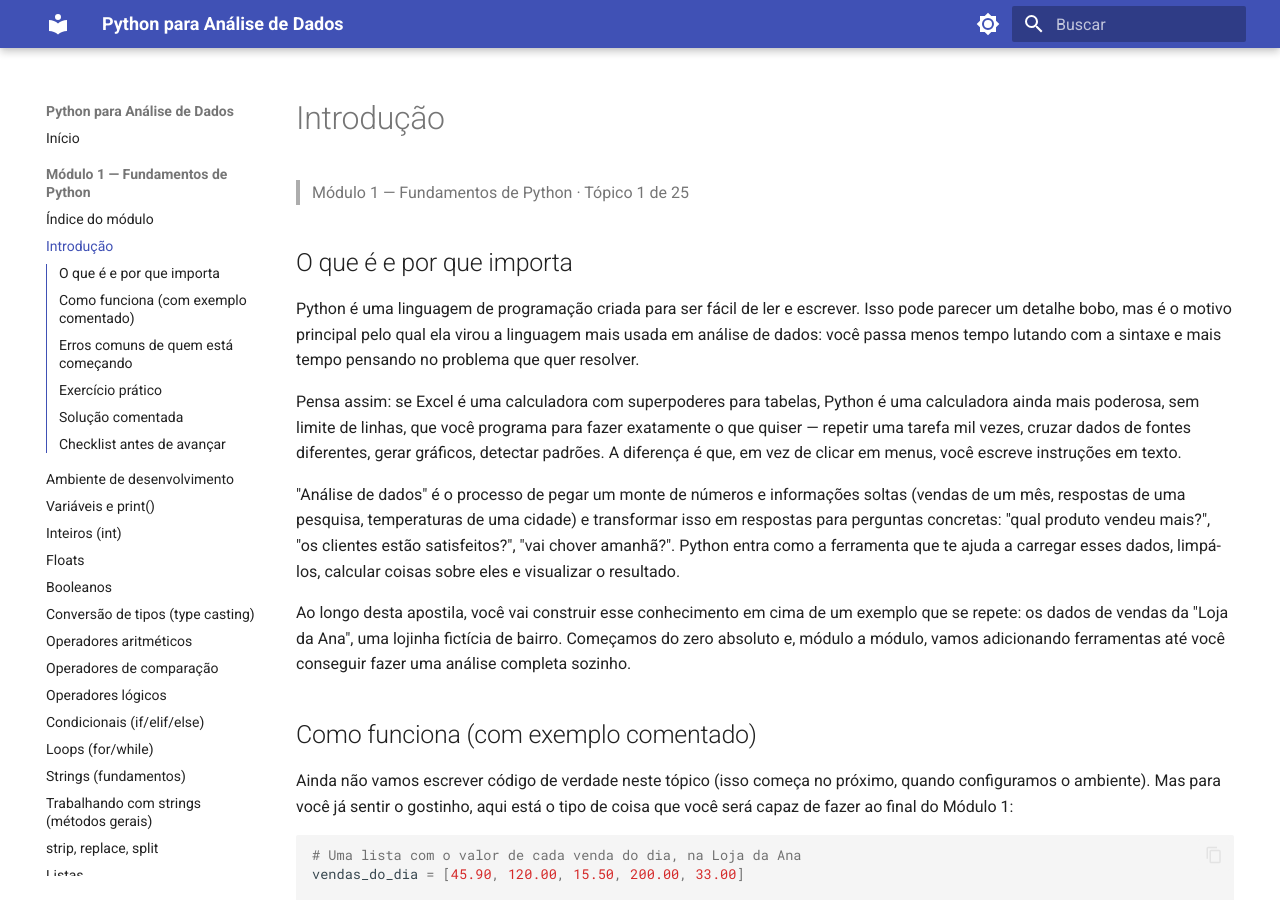
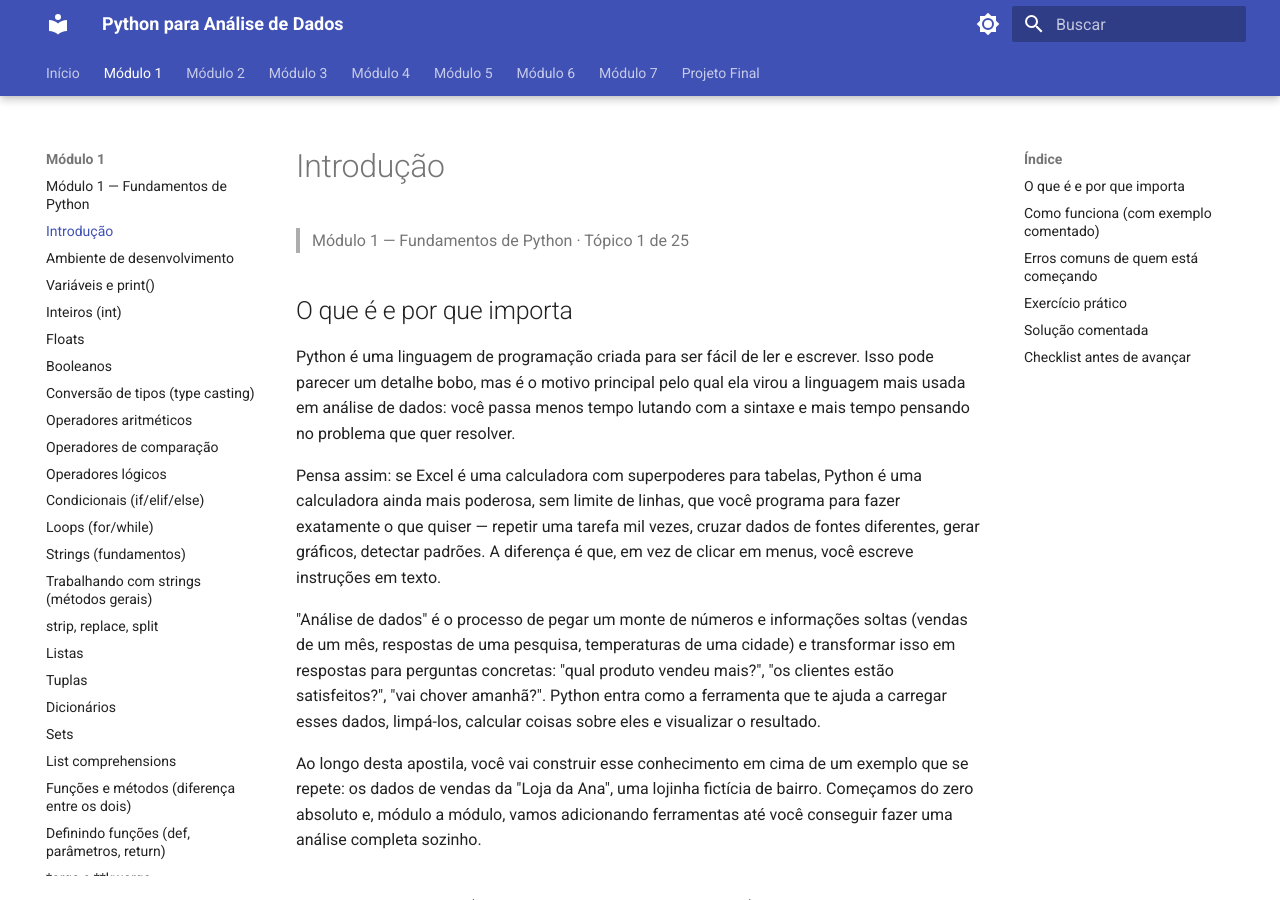
Before and after one commit to lhleonardo/apostila-python-datascience, an MkDocs documentation site: the page built from apostila-python-data-analysis/01-fundamentos-python/01-introducao.md, in a window 1280 px wide and 900 px high. Built offline with MkDocs 1.6.1 and Material for MkDocs 9.7.7, drawn with Linux system fonts in a browser that asks for light colours.

Commit message:
Restaura abas de módulo no topo com rótulos curtos e sidebar por módulo
Evita tanto o corte de abas (rótulos mais curtos + scroll indicado
por CSS) quanto o sidebar único com todos os módulos empilhados
(cada aba mostra só os tópicos do seu módulo).

```diff
--- a/mkdocs.yml
+++ b/mkdocs.yml
@@ -19,14 +19,15 @@ theme:
         icon: material/brightness-4
         name: Modo claro
   features:
+    - navigation.tabs
+    - navigation.tabs.sticky
     - navigation.top
     - navigation.indexes
-    - navigation.sections
-    - navigation.expand
-    - toc.integrate
     - search.suggest
     - search.highlight
     - content.code.copy
+extra_css:
+  - extra.css
 markdown_extensions:
   - admonition
   - pymdownx.details
@@ -41,8 +42,8 @@ plugins:
 
 nav:
   - Início: "README.md"
-  - "Módulo 1 — Fundamentos de Python":
-      - "Índice do módulo": 01-fundamentos-python/00-indice.md
+  - "Módulo 1":
+      - "Módulo 1 — Fundamentos de Python": 01-fundamentos-python/00-indice.md
       - "Introdução": 01-fundamentos-python/01-introducao.md
       - "Ambiente de desenvolvimento": 01-fundamentos-python/02-ambiente-de-desenvolvimento.md
       - "Variáveis e print()": 01-fundamentos-python/03-variaveis-e-print.md
@@ -69,8 +70,8 @@ nav:
       - "Funções lambda": 01-fundamentos-python/24-funcoes-lambda.md
       - "Funções built-in (len, sum, map, filter, etc.)": 01-fundamentos-python/25-funcoes-built-in.md
       - "Lista de exercícios — Módulo 1": 01-fundamentos-python/26-lista-de-exercicios.md
-  - "Módulo 2 — Python Intermediário e Ambiente":
-      - "Índice do módulo": 02-python-intermediario-ambiente/00-indice.md
+  - "Módulo 2":
+      - "Módulo 2 — Python Intermediário e Ambiente": 02-python-intermediario-ambiente/00-indice.md
       - "OOP para análise de dados": 02-python-intermediario-ambiente/01-oop-para-analise-de-dados.md
       - "Módulo random": 02-python-intermediario-ambiente/02-modulo-random.md
       - "Expressões regulares (re) — nível básico": 02-python-intermediario-ambiente/03-expressoes-regulares.md
@@ -83,8 +84,8 @@ nav:
       - "JupyterLab": 02-python-intermediario-ambiente/10-jupyterlab.md
       - "Google Colab": 02-python-intermediario-ambiente/11-google-colab.md
       - "Lista de exercícios — Módulo 2": 02-python-intermediario-ambiente/12-lista-de-exercicios.md
-  - "Módulo 3 — NumPy":
-      - "Índice do módulo": 03-numpy/00-indice.md
+  - "Módulo 3":
+      - "Módulo 3 — NumPy": 03-numpy/00-indice.md
       - "Introdução ao NumPy": 03-numpy/01-introducao-ao-numpy.md
       - "Criando arrays": 03-numpy/02-criando-arrays.md
       - "Indexação e slicing": 03-numpy/03-indexacao-e-slicing.md
@@ -93,8 +94,8 @@ nav:
       - "Reshape e dimensões": 03-numpy/06-reshape-e-dimensoes.md
       - "Boolean masking e filtragem": 03-numpy/07-boolean-masking-e-filtragem.md
       - "Lista de exercícios — Módulo 3": 03-numpy/08-lista-de-exercicios.md
-  - "Módulo 4 — Pandas Essencial":
-      - "Índice do módulo": 04-pandas-essencial/00-indice.md
+  - "Módulo 4":
+      - "Módulo 4 — Pandas Essencial": 04-pandas-essencial/00-indice.md
       - "Introdução ao Pandas: Series e DataFrame": 04-pandas-essencial/01-introducao-series-dataframe.md
       - "Lendo e escrevendo dados (CSV, Excel, JSON)": 04-pandas-essencial/02-lendo-e-escrevendo-dados.md
       - "Explorando um DataFrame": 04-pandas-essencial/03-explorando-um-dataframe.md
@@ -108,8 +109,8 @@ nav:
       - "Introdução a valores ausentes": 04-pandas-essencial/11-introducao-a-valores-ausentes.md
       - "Tabelas dinâmicas (pivot_table)": 04-pandas-essencial/12-tabelas-dinamicas-pivot-table.md
       - "Lista de exercícios — Módulo 4": 04-pandas-essencial/13-lista-de-exercicios.md
-  - "Módulo 5 — Limpeza de Dados":
-      - "Índice do módulo": 05-limpeza-de-dados/00-indice.md
+  - "Módulo 5":
+      - "Módulo 5 — Limpeza de Dados": 05-limpeza-de-dados/00-indice.md
       - "Estratégias para valores ausentes": 05-limpeza-de-dados/01-estrategias-para-valores-ausentes.md
       - "Duplicatas": 05-limpeza-de-dados/02-duplicatas.md
       - "Tipos de dados e conversão": 05-limpeza-de-dados/03-tipos-de-dados-e-conversao.md
@@ -118,8 +119,8 @@ nav:
       - "Outliers: detecção e tratamento": 05-limpeza-de-dados/06-outliers-deteccao-e-tratamento.md
       - "Checklist de qualidade de dados": 05-limpeza-de-dados/07-checklist-de-qualidade-de-dados.md
       - "Lista de exercícios — Módulo 5": 05-limpeza-de-dados/08-lista-de-exercicios.md
-  - "Módulo 6 — Estatística e EDA":
-      - "Índice do módulo": 06-estatistica-e-eda/00-indice.md
+  - "Módulo 6":
+      - "Módulo 6 — Estatística e EDA": 06-estatistica-e-eda/00-indice.md
       - "Medidas de tendência central": 06-estatistica-e-eda/01-medidas-de-tendencia-central.md
       - "Medidas de dispersão": 06-estatistica-e-eda/02-medidas-de-dispersao.md
       - "Distribuições e histogramas": 06-estatistica-e-eda/03-distribuicoes-e-histogramas.md
@@ -129,8 +130,8 @@ nav:
       - "Amostragem e introdução à inferência": 06-estatistica-e-eda/07-amostragem-e-introducao-a-inferencia.md
       - "Estruturando uma EDA completa": 06-estatistica-e-eda/08-estruturando-uma-eda-completa.md
       - "Lista de exercícios — Módulo 6": 06-estatistica-e-eda/09-lista-de-exercicios.md
-  - "Módulo 7 — Visualização":
-      - "Índice do módulo": 07-visualizacao/00-indice.md
+  - "Módulo 7":
+      - "Módulo 7 — Visualização": 07-visualizacao/00-indice.md
       - "Introdução ao Matplotlib": 07-visualizacao/01-introducao-ao-matplotlib.md
       - "Gráficos de linha e barra": 07-visualizacao/02-graficos-de-linha-e-barra.md
       - "Histogramas e boxplots": 07-visualizacao/03-histogramas-e-boxplots.md
@@ -139,4 +140,4 @@ nav:
       - "Introdução ao Seaborn": 07-visualizacao/06-introducao-ao-seaborn.md
       - "Escolhendo o gráfico certo": 07-visualizacao/07-escolhendo-o-grafico-certo.md
       - "Lista de exercícios — Módulo 7": 07-visualizacao/08-lista-de-exercicios.md
-  - "Projeto Final — Projeto Integrador": "08-projeto-final.md"
+  - "Projeto Final": "08-projeto-final.md"
```
Also changed, not shown: 1 other file.
